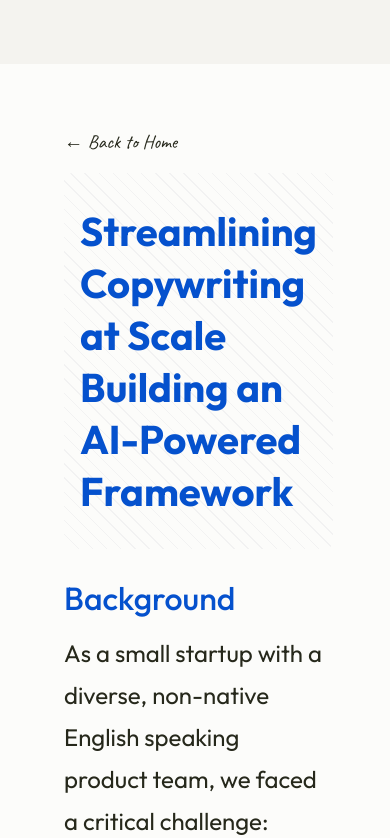
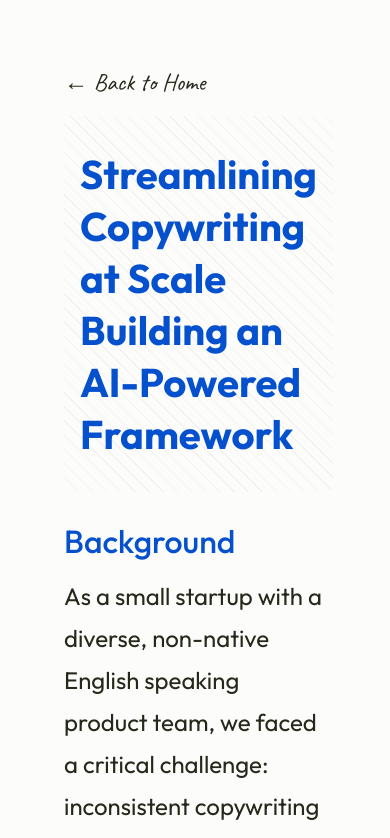
Before and after one commit to usersadvocate/design-portfolio, a React app: page /about/ai in a window 390 px wide. Shown: the top 838 px of the page. Built offline with nearby package versions, Linux system fonts and the light colour scheme.

Commit message:
Responsivness

```diff
--- a/src/styles/components/aboutLayout.scss
+++ b/src/styles/components/aboutLayout.scss
@@ -81,11 +81,18 @@
     max-width: 800px;
     margin: 4rem auto;
     background-color: #fcfcfa;
+    @media (max-width: 1200px) {
+      max-width: 100%;
+      margin: unset;
+    }
 
     .back-link {
       font-family: vars.$font-note;
       @include mixins.link-style;
       font-size: 1.2rem;
+      @media (max-width: 1200px) {
+        font-size: 1.5rem;
+      }
     }
 
     .blog-title {
```
